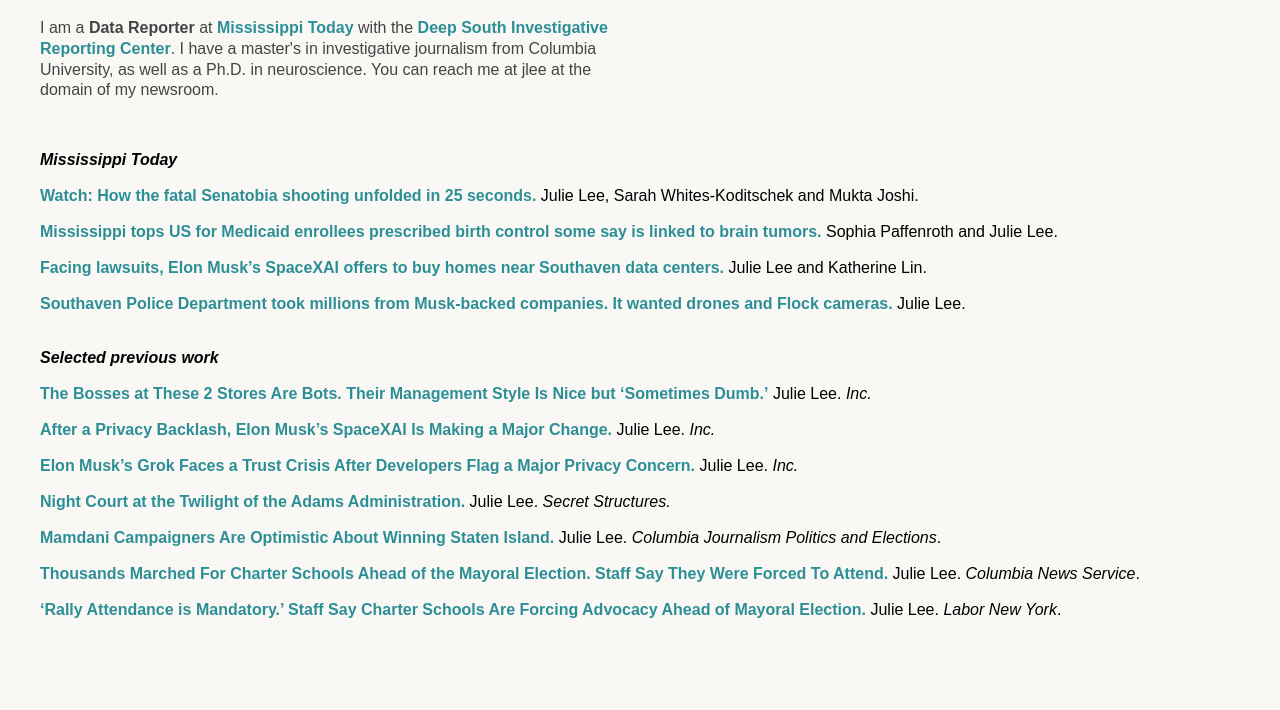
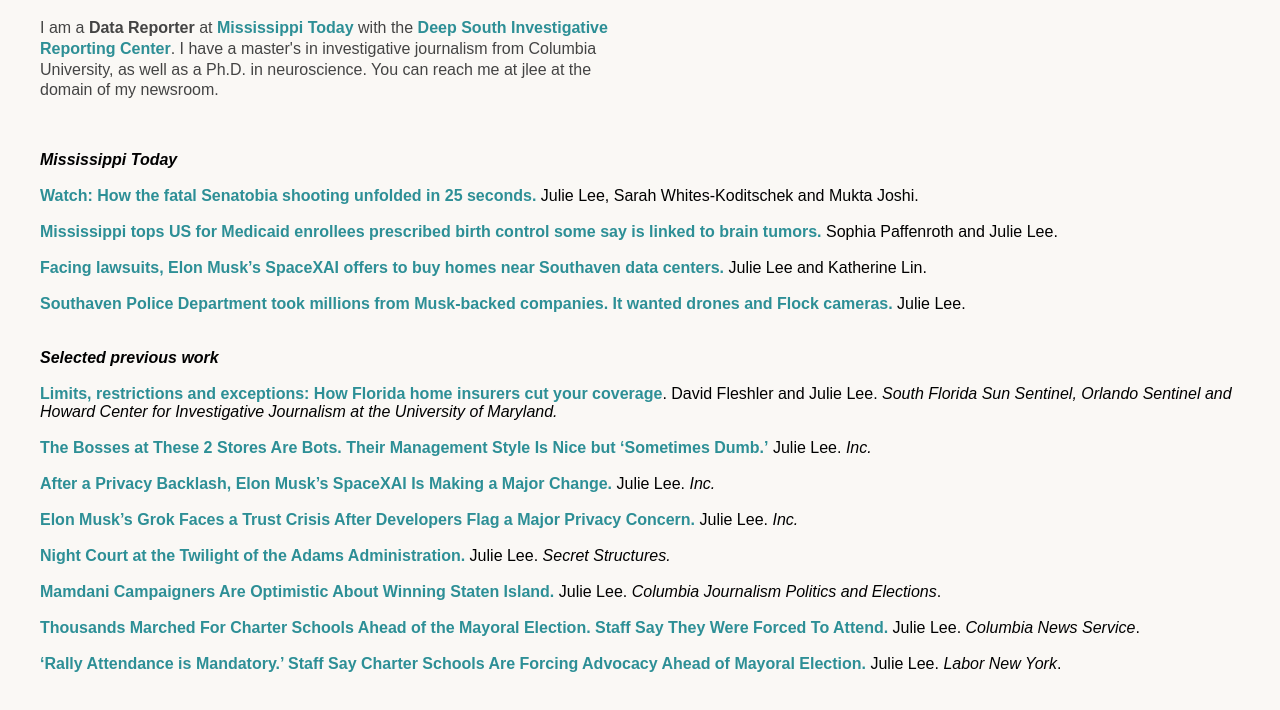
Before and after one commit to synapticlee/synapticlee.github.io, a plain HTML site: page index.html in a window 1280 px wide. Shown: the part 158-868 px from the top of the page. Before the commit the page ends 817 px from the top, so only its background shows below. Drawn offline with Linux system fonts and the light colour scheme.

Commit message:
add new story

```diff
--- a/index.html
+++ b/index.html
@@ -65,6 +65,8 @@
       <br><br><br>
         <i><b>Selected previous work</b></i>
       <br><br>
+        <a href="https://www.sun-sentinel.com/2026/11/19/limits-restrictions-and-exceptions-how-florida-home-insurers-cut-your-coverage/">Limits, restrictions and exceptions: How Florida home insurers cut your coverage</a>. David Fleshler and Julie Lee. <i>South Florida Sun Sentinel, Orlando Sentinel and Howard Center for Investigative Journalism at the University of Maryland.</i>
+        <br><br>
 
       <a href="https://www.inc.com/julie-lee/the-bosses-at-these-2-stores-are-bots-their-management-style-is-nice-but-sometimes-dumb/91386567">The Bosses at These 2 Stores Are Bots. Their Management Style Is Nice but ‘Sometimes Dumb.’</a> Julie Lee. <i>Inc.</i>
       <br><br>
```
